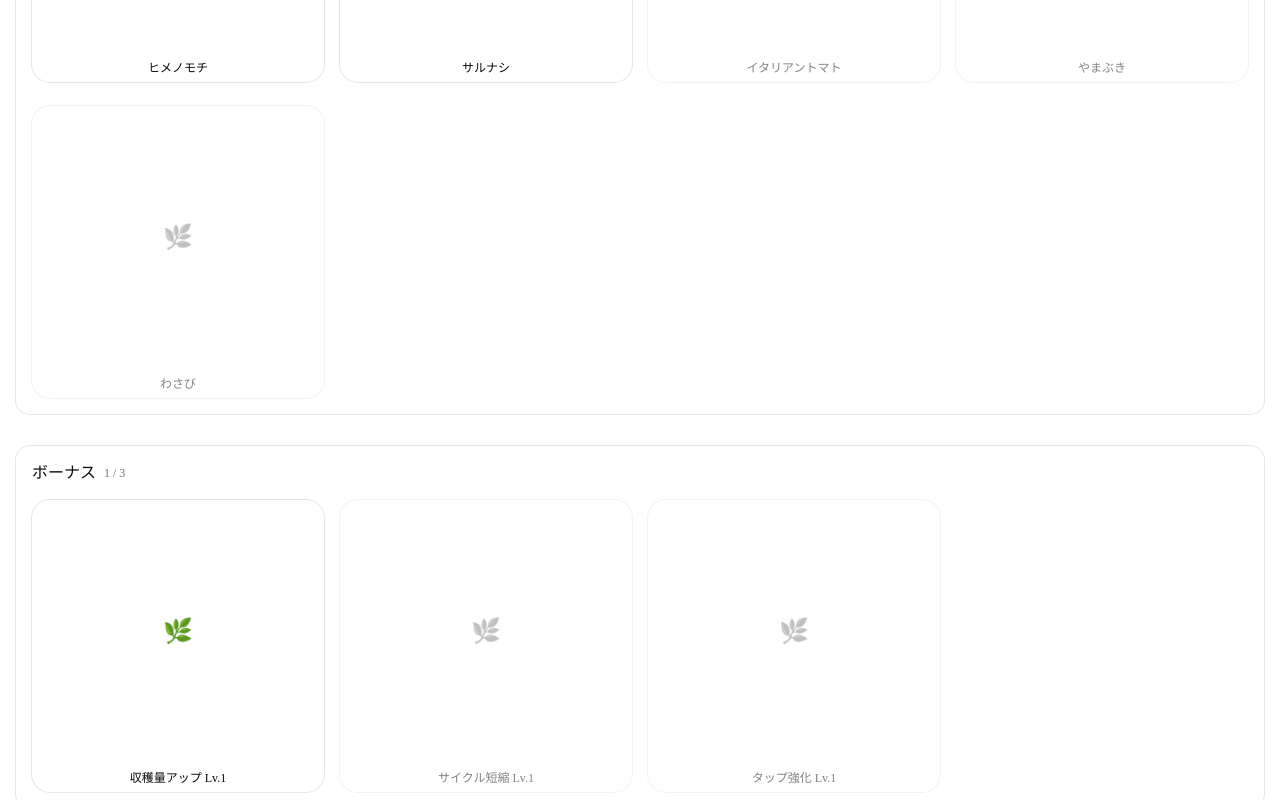
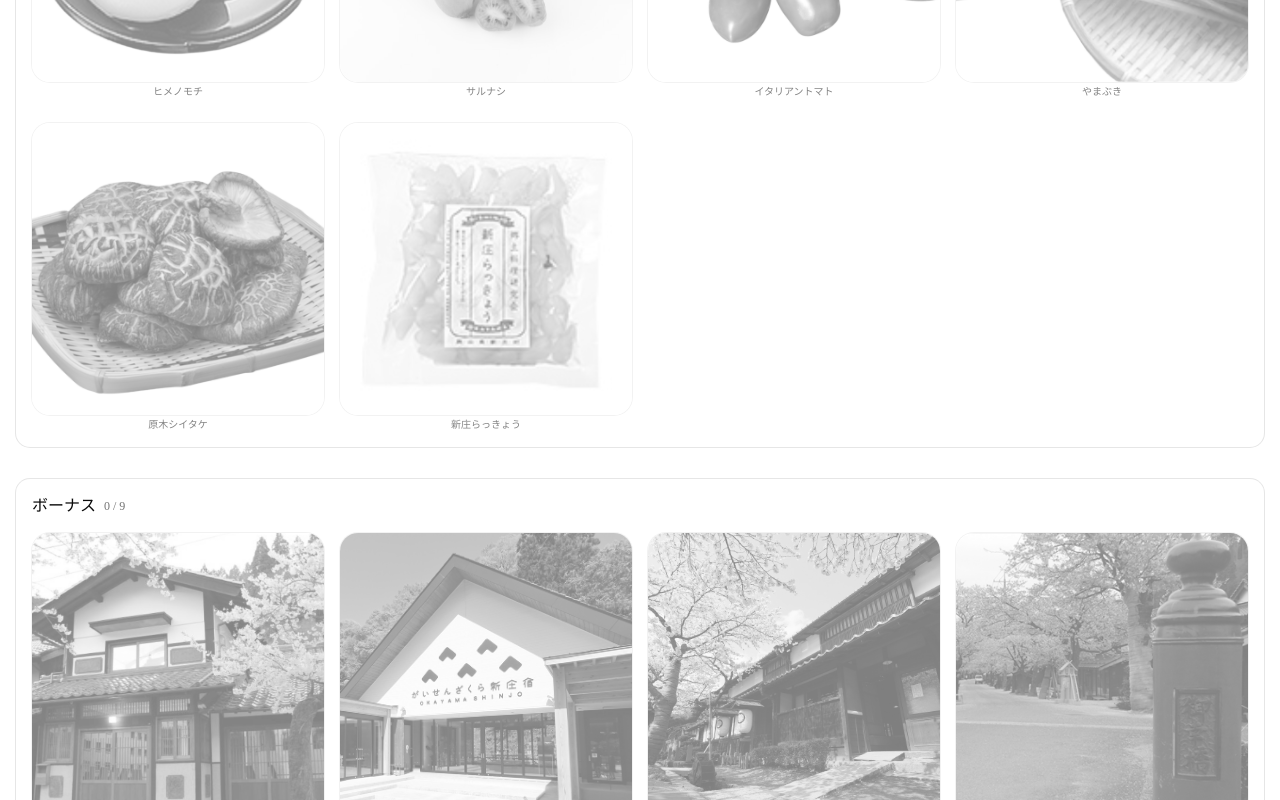
Before and after one commit to ws-vill-shinjo/training-camp-2026-b, a Next.js app in the folder frontend/: page /encyclopedia in a window 1280 px wide. Shown: the part 280-1080 px from the top of the page. Built offline with nearby package versions, Linux system fonts and the light colour scheme; what nanoevents would draw is missing.

Commit message:
図鑑とmasterデータの連携

```diff
--- a/frontend/app/encyclopedia/page.tsx
+++ b/frontend/app/encyclopedia/page.tsx
@@ -2,13 +2,9 @@
 
 import { useEncyclopediaEntries } from "@/features/encyclopedia/hooks/useEncyclopediaEntries";
 import { EncyclopediaList } from "@/features/encyclopedia/components/EncyclopediaList";
-import { mockEncyclopediaEntries } from "@/features/encyclopedia/mocks/encyclopediaMock";
-
-const USE_MOCK = true;
 
 export default function EncyclopediaPage() {
-  const fetched = useEncyclopediaEntries();
-  const entries = USE_MOCK ? mockEncyclopediaEntries : fetched;
+  const entries = useEncyclopediaEntries();
 
   return (
     <div>
--- a/frontend/app/layout.tsx
+++ b/frontend/app/layout.tsx
@@ -1,6 +1,7 @@
 import type { Metadata } from "next";
 import { Geist, Geist_Mono } from "next/font/google";
 import "./globals.css";
+import { GameProvider } from "@/features/game/components/GameProvider";
 
 const geistSans = Geist({
   variable: "--font-geist-sans",
@@ -24,7 +25,9 @@ export default function RootLayout({
 }>) {
   return (
     <html lang="ja">
-      <body className={`${geistSans.variable} ${geistMono.variable} p-4`}>{children}</body>
+      <body className={`${geistSans.variable} ${geistMono.variable} p-4`}>
+        <GameProvider>{children}</GameProvider>
+      </body>
     </html>
   );
 }
--- a/frontend/features/encyclopedia/components/EncyclopediaGridItem.tsx
+++ b/frontend/features/encyclopedia/components/EncyclopediaGridItem.tsx
@@ -1,3 +1,4 @@
+import Image from "next/image";
 import { Card } from "@/components/ui/card";
 import type { EncyclopediaEntry } from "../types/encyclopedia";
 
@@ -7,28 +8,30 @@ type Props = {
 };
 
 export const EncyclopediaGridItem = ({ entry, onSelect }: Props) => {
-  const { unlocked, title } = entry;
+  const { unlocked, title, imageSrc } = entry;
 
   return (
-    <Card
+    <div
       role="button"
       tabIndex={unlocked ? 0 : -1}
       aria-disabled={!unlocked}
       onClick={() => unlocked && onSelect?.(entry)}
       onKeyDown={(e) => e.key === "Enter" && unlocked && onSelect?.(entry)}
       className={`
-        aspect-square w-full flex flex-col items-center justify-between
-        p-1.5 rounded-2xl select-none
-        ${unlocked ? "cursor-pointer hover:brightness-95 active:scale-95 transition-transform" : "pointer-events-none grayscale opacity-50"}
+        flex flex-col gap-1 select-none
+        ${unlocked ? "cursor-pointer" : "pointer-events-none grayscale opacity-50"}
       `}
     >
-      {/* アイコン領域：残りスペースを占有 */}
-      <div className="flex-1 w-full flex items-center justify-center text-2xl">🌿</div>
+      <Card
+        className={`
+          relative aspect-square w-full overflow-hidden rounded-2xl
+          ${unlocked ? "hover:brightness-95 active:scale-95 transition-transform" : ""}
+        `}
+      >
+        <Image src={imageSrc} alt={title} fill className="object-cover" />
+      </Card>
 
-      {/* ラベル：常に表示 */}
-      <span className="shrink-0 w-full text-center text-xs leading-tight line-clamp-2">
-        {title}
-      </span>
-    </Card>
+      <span className="w-full text-center text-[10px] leading-tight line-clamp-2">{title}</span>
+    </div>
   );
 };
--- a/frontend/features/encyclopedia/hooks/useEncyclopediaEntries.ts
+++ b/frontend/features/encyclopedia/hooks/useEncyclopediaEntries.ts
@@ -1,22 +1,19 @@
 import { useMemo } from "react";
-import type { EncyclopediaMaster } from "../../../master/schema/encyclopediaSchema";
 import { getMasterRegistry } from "../../../master/registry/getMasterRegistry";
 import useGameStore from "../../game/store/useGameStore";
-import { EncyclopediaEntry } from "../types/encyclopedia";
+import type { EncyclopediaEntry } from "../types/encyclopedia";
 
 /** sourceType / sourceId に基づいて解放済みかどうかを判定してエントリを返す */
 export const useEncyclopediaEntries = (): EncyclopediaEntry[] => {
+  const registryReady = useGameStore((s) => s.registryReady);
   const productionLevels = useGameStore((s) => s.productionLevels);
   const bonusLevels = useGameStore((s) => s.bonusLevels);
   const seenEvents = useGameStore((s) => s.seenEvents);
 
   return useMemo(() => {
-    let encyclopediaMap: Record<string, EncyclopediaMaster> = {};
-    try {
-      encyclopediaMap = getMasterRegistry().encyclopedia;
-    } catch {
-      return [];
-    }
+    if (!registryReady) return [];
+
+    const encyclopediaMap = getMasterRegistry().encyclopedia;
 
     return Object.values(encyclopediaMap).map((entry) => {
       let unlocked = false;
@@ -29,5 +26,5 @@ export const useEncyclopediaEntries = (): EncyclopediaEntry[] => {
       }
       return { ...entry, unlocked };
     });
-  }, [productionLevels, bonusLevels, seenEvents]);
+  }, [registryReady, productionLevels, bonusLevels, seenEvents]);
 };
--- a/frontend/features/encyclopedia/mocks/encyclopediaMock.ts
+++ /dev/null
@@ -1,112 +0,0 @@
-import type { EncyclopediaEntry } from "../types/encyclopedia";
-
-export const mockEncyclopediaEntries: EncyclopediaEntry[] = [
-  // --- 施設 (production) ---
-  {
-    id: "Himenomochi",
-    title: "ヒメノモチ",
-    shortText: "新庄村の代表的な名産品。新庄村が誇るブランド米。",
-    detailText:
-      "特徴：白さが際立ち、コシが強く、時間が経っても硬くなりにくいです。おいしい食べ方：お雑煮・焼き餅。伸びの良さと米の甘みをダイレクトに感じられます。",
-    sourceType: "production",
-    sourceId: "Himenomochi",
-    imageSrc: "",
-    unlocked: true,
-  },
-  {
-    id: "Sarunashi",
-    title: "サルナシ",
-    shortText: "新庄村の代表的な特産物。幻のフルーツとも呼ばれる。",
-    detailText:
-      "特徴：「ベビーキウイ」とも呼ばれ、皮ごと食べられます。非常に栄養価が高いのも特徴です。",
-    sourceType: "production",
-    sourceId: "Sarunashi",
-    imageSrc: "",
-    unlocked: true,
-  },
-  {
-    id: "ItalianTomato",
-    title: "イタリアントマト",
-    shortText: "新庄村の代表的な特産物。少し細長い唐辛子のような形をしている。",
-    detailText: "特徴：加熱することで旨味（グアニル酸）が劇的に増す、調理用トマト。",
-    sourceType: "production",
-    sourceId: "ItalianTomato",
-    imageSrc: "",
-    unlocked: false,
-  },
-  {
-    id: "Yamabuki",
-    title: "やまぶき",
-    shortText: "新庄村でとれる代表的な山菜。茎が細く、シュッとしている。",
-    detailText: "特徴：野生種ならではの力強い香りと、心地よい苦味が特徴です。",
-    sourceType: "production",
-    sourceId: "Yamabuki",
-    imageSrc: "",
-    unlocked: false,
-  },
-  {
-    id: "Wasabi",
-    title: "わさび",
-    shortText: "新庄村の清流で育つ本わさび。",
-    detailText: "特徴：清澄な水で育てられ、辛みと甘みのバランスが絶妙です。",
-    sourceType: "production",
-    sourceId: "Wasabi",
-    imageSrc: "",
-    unlocked: false,
-  },
-
-  // --- ボーナス (bonus) ---
-  {
-    id: "YieldUp1",
-    title: "収穫量アップ Lv.1",
-    shortText: "全施設の収益が 10% 増加する。",
-    detailText: "新庄村の農業技術向上により、各施設の収穫効率が上がりました。",
-    sourceType: "bonus",
-    sourceId: "YieldUp1",
-    imageSrc: "",
-    unlocked: true,
-  },
-  {
-    id: "CycleDown1",
-    title: "サイクル短縮 Lv.1",
-    shortText: "全施設の生産サイクルが 10% 短縮される。",
-    detailText: "作業工程の改善により、生産にかかる時間が短くなりました。",
-    sourceType: "bonus",
-    sourceId: "CycleDown1",
-    imageSrc: "",
-    unlocked: false,
-  },
-  {
-    id: "TapBoost1",
-    title: "タップ強化 Lv.1",
-    shortText: "タップ 1 回あたりの収益が増加する。",
-    detailText: "手作業のコツをつかんで、1 回あたりの生産量が増えました。",
-    sourceType: "bonus",
-    sourceId: "TapBoost1",
-    imageSrc: "",
-    unlocked: false,
-  },
-
-  // --- イベント (event) ---
-  {
-    id: "HarvestFestival",
-    title: "収穫祭",
-    shortText: "期間中、全施設の収益が 2 倍になる。",
-    detailText: "新庄村恒例の収穫祭が開催されました！村中が活気に満ち、生産量が大幅に増加します。",
-    sourceType: "event",
-    sourceId: "HarvestFestival",
-    imageSrc: "",
-    unlocked: true,
-  },
-  {
-    id: "StormWarning",
-    title: "嵐の予報",
-    shortText: "期間中、全施設の収益が半減する。",
-    detailText:
-      "台風が接近中です。農作物への影響が心配されます。生産量が低下する可能性があります。",
-    sourceType: "event",
-    sourceId: "StormWarning",
-    imageSrc: "",
-    unlocked: false,
-  },
-];
--- /dev/null
+++ b/frontend/features/game/components/GameProvider.tsx
@@ -0,0 +1,12 @@
+"use client";
+
+import { useEffect } from "react";
+import { initializeMasterRegistry } from "../../../master/registry/getMasterRegistry";
+
+export const GameProvider = ({ children }: { children: React.ReactNode }) => {
+  useEffect(() => {
+    initializeMasterRegistry();
+  }, []);
+
+  return <>{children}</>;
+};
--- a/frontend/features/game/store/slices/metaSlice.ts
+++ b/frontend/features/game/store/slices/metaSlice.ts
@@ -4,4 +4,5 @@ import { GameStore, MetaSlice } from "../../types/store";
 export const createMetaSlice: StateCreator<GameStore, [], [], MetaSlice> = () => ({
   lastActiveAt: new Date(0),
   version: 1,
+  registryReady: false,
 });
--- a/frontend/features/game/types/store.ts
+++ b/frontend/features/game/types/store.ts
@@ -50,6 +50,7 @@ export interface EventSlice {
 export interface MetaSlice {
   lastActiveAt: Date;
   version: number;
+  registryReady: boolean;
 }
 
 export interface ProductionRuntimeSlice {
--- a/frontend/master/registry/getMasterRegistry.ts
+++ b/frontend/master/registry/getMasterRegistry.ts
@@ -1,5 +1,6 @@
 import { loadMasters, type CsvFetcher } from "../loader/loadMasters";
 import { buildMasterRegistry, type MasterRegistry } from "./buildMasterRegistry";
+import useGameStore from "../../features/game/store/useGameStore";
 
 let registry: MasterRegistry | null = null;
 
@@ -7,29 +8,30 @@ let registry: MasterRegistry | null = null;
  * アプリ起動時に1度だけ呼ぶ。
  * 2重呼び出しは無視される（冪等）。
  */
-export async function initializeMasterRegistry(fetcher: CsvFetcher): Promise<void> {
+export const initializeMasterRegistry = async (fetcher?: CsvFetcher): Promise<void> => {
   if (registry !== null) return;
   const validated = await loadMasters(fetcher);
   registry = buildMasterRegistry(validated);
-}
+  useGameStore.setState({ registryReady: true });
+};
 
 /**
  * ドメイン層から参照する唯一の窓口。
  * initializeMasterRegistry() 前に呼ぶとエラー。
  */
-export function getMasterRegistry(): MasterRegistry {
+export const getMasterRegistry = (): MasterRegistry => {
   if (registry === null) {
     throw new Error(
       "MasterRegistry が未初期化です。initializeMasterRegistry() を先に呼んでください。"
     );
   }
   return registry;
-}
+};
 
 /**
  * テスト用: registryをリセットする。
  * プロダクションコードからは呼ばない。
  */
-export function resetMasterRegistry(): void {
+export const resetMasterRegistry = (): void => {
   registry = null;
-}
+};
```
Also changed, not shown: frontend/master/data/bonusMaster.csv, frontend/master/data/encyclopediaMaster.csv.
